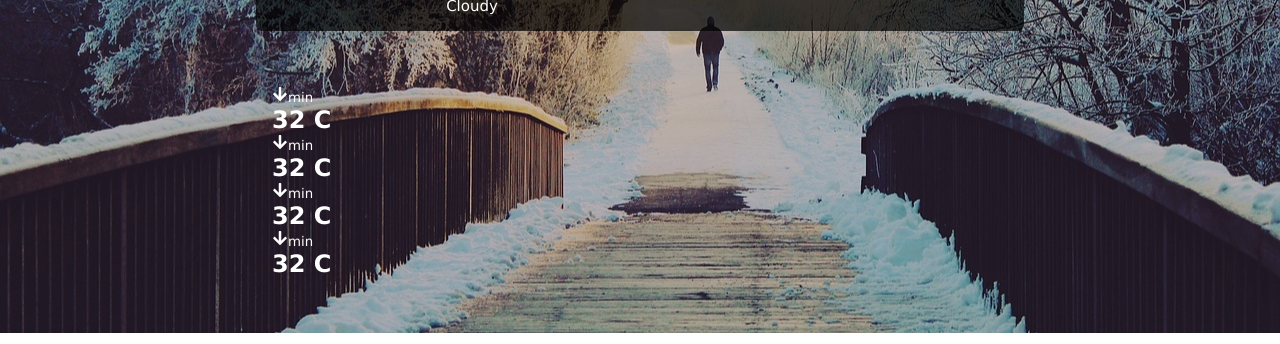
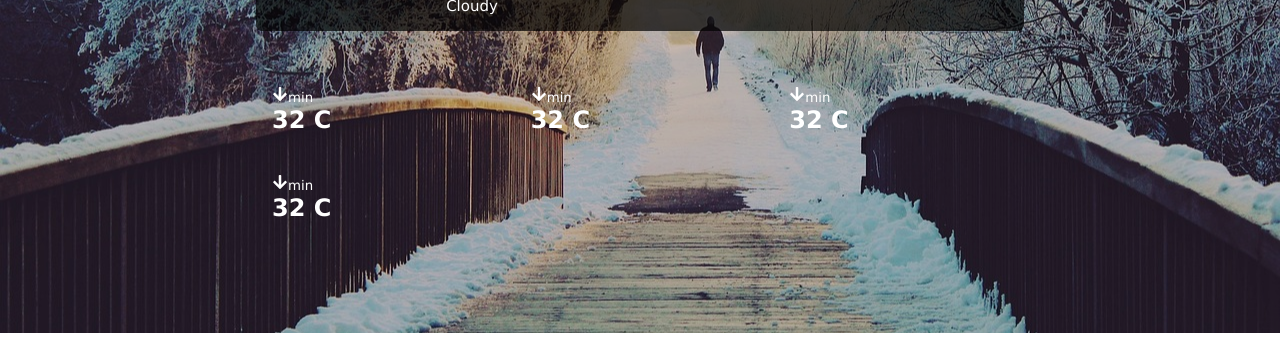
Before and after one commit to Nimoo2003/Weather-App, a React (Create React App) app in the folder weather_app/: page / in a window 1280 px wide. Shown: the part 467-811 px from the top of the page. Built offline with nearby package versions, Linux system fonts and the light colour scheme.

Commit message:
updated css

```diff
--- a/weather_app/src/components/description.css
+++ b/weather_app/src/components/description.css
@@ -1,5 +1,5 @@
-.section__descriptions{
-    display: flex;
+.section_descriptions{
+    display: grid;
     grid-template-columns: repeat(3,1fr);
-    gap:2.5rem
+    gap: 2.5rem;
 }
```
